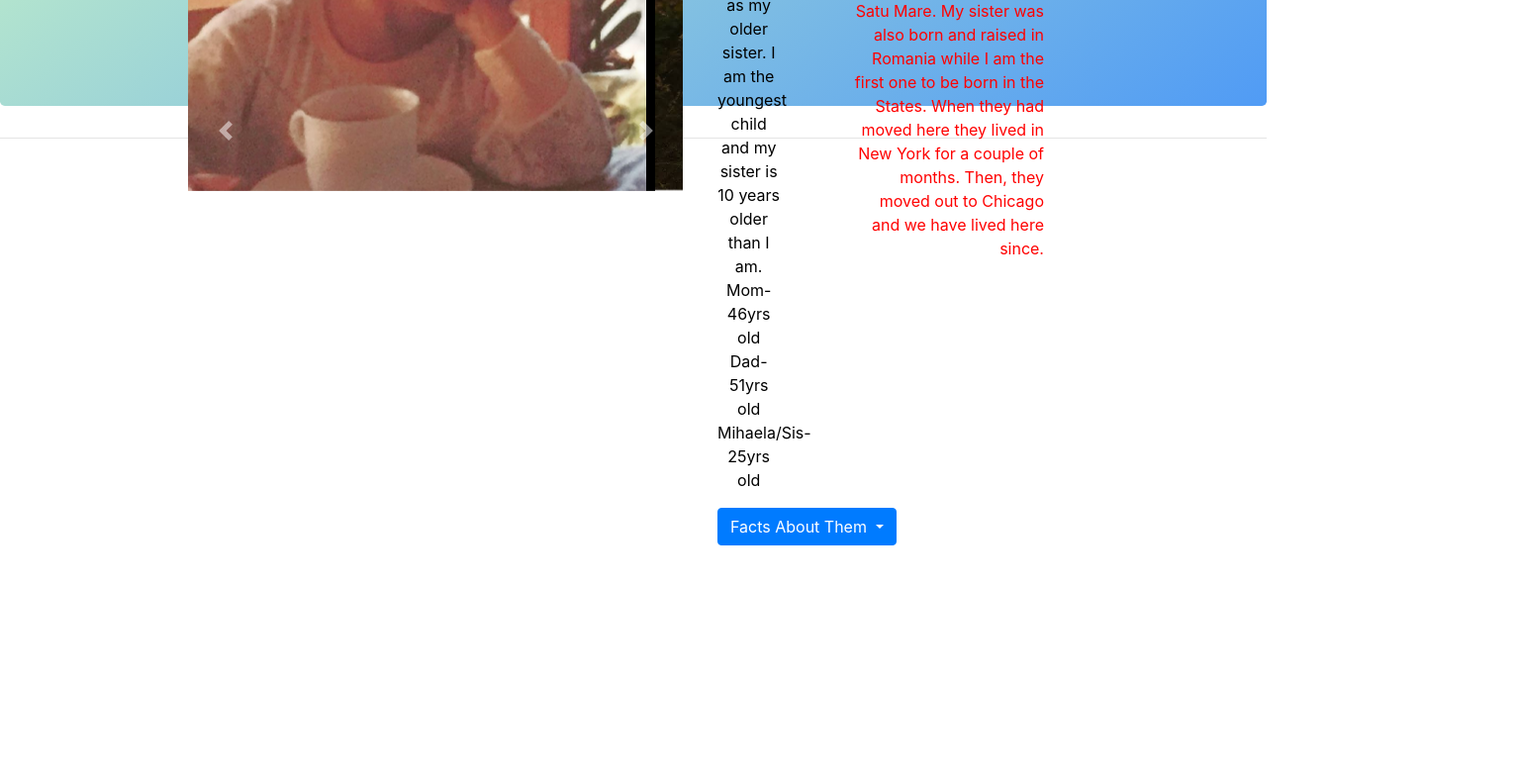
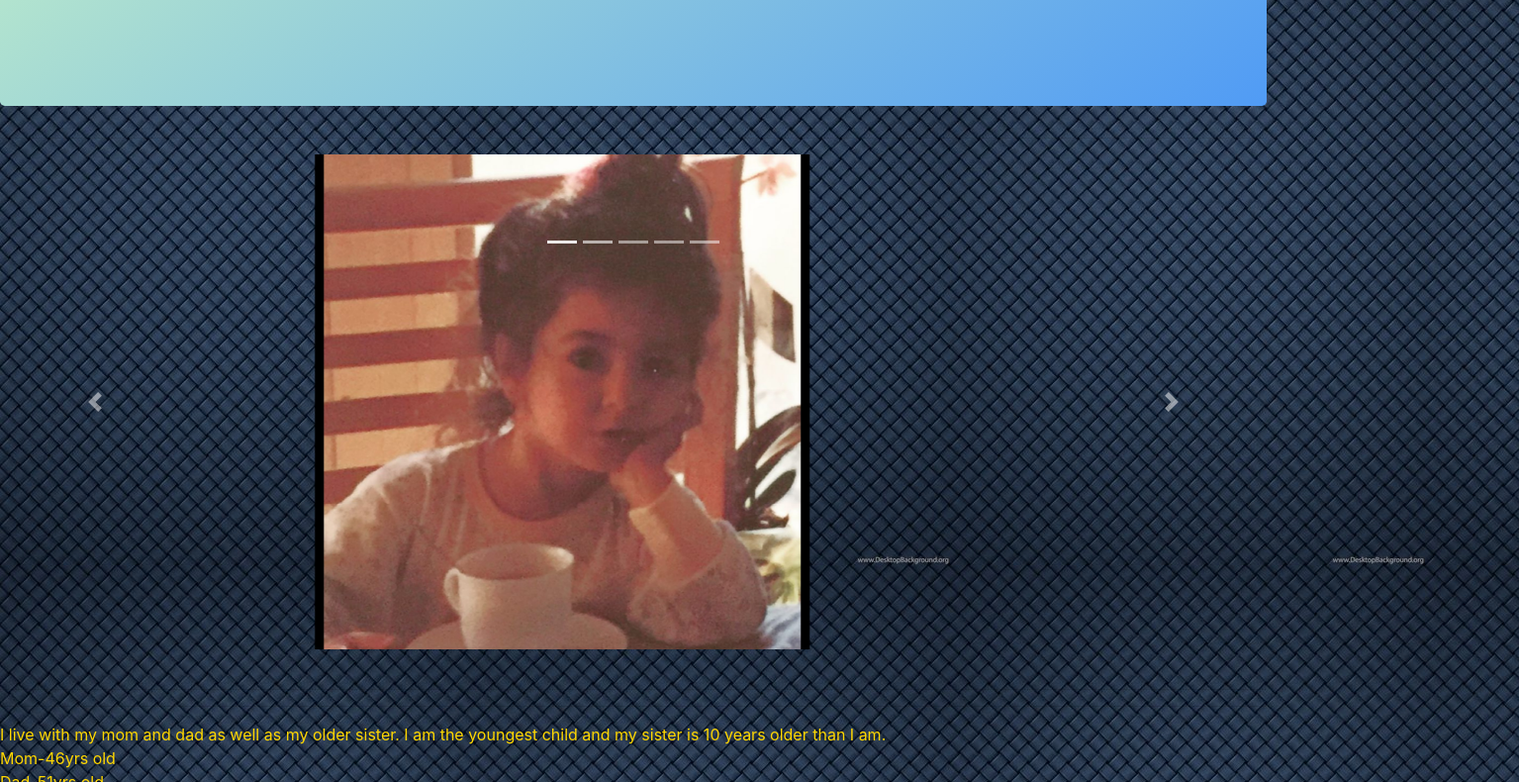
Before and after one commit to Gabzies22/ecs1819-8, a plain HTML site: page WebFinal/index.html in a window 1280 px wide. Shown: the part 229-1019 px from the top of the page at 99% size, 1535 px wide, since content can reach past the window. Before the commit the page ends 800 px from the top, so only its background shows below. Drawn offline with nearby package versions, Linux system fonts and the light colour scheme.

Commit message:
Revised commit

```diff
--- a/WebFinal/index.html
+++ b/WebFinal/index.html
@@ -1,17 +1,19 @@
 <!DOCTYPE html>
 <html>
   <head>
-<!-- Bootstrap CDN-->
- <link rel="stylesheet" type="text/css" href="style.css"
+         <link rel="stylesheet" type="text/css" href="style.css">
             <meta charset="utf-8">
             <meta name="viewport" content="width=device-width, initial-scale=1">
             <link rel="stylesheet" href="https://maxcdn.bootstrapcdn.com/bootstrap/4.2.1/css/bootstrap.min.css">
             <script src="https://ajax.googleapis.com/ajax/libs/jquery/3.3.1/jquery.min.js"></script>
             <script src="https://cdnjs.cloudflare.com/ajax/libs/popper.js/1.14.6/umd/popper.min.js"></script>
             <script src="https://maxcdn.bootstrapcdn.com/bootstrap/4.2.1/js/bootstrap.min.js"></script>
+            <link href="https://fonts.googleapis.com/css?family=Kalam" rel="stylesheet">
+        <title>
+        </title>
 
-            <link href="https://fonts.googleapis.com/css?family=Varela+Round" rel="stylesheet">
   </head>
+  <body>
  <!--bootstrap CDN ends-->
 <body>
 <nav class="navbar navbar-expand-lg bg-dark">
@@ -31,6 +33,7 @@
         </li>
   </ul>
 </nav>
+</div>
         <div class="jumbotron">
             <h2>Some Stuff About Me</h2>
             <h1>Gabriela Pop</h1>
@@ -38,42 +41,50 @@
             </div>
             <hr>
  <!--Carousel Code Starts-->
-  <div class="carousel-indicators" style="text-align:center;">
-  <div id="carouselExampleIndicators" class="carousel slide" data-ride="carousel">
-  <ol class="carousel-indicators">
-    <li data-target="#carouselExampleIndicators" data-slide-to="0" class="active"></li>
-    <li data-target="#carouselExampleIndicators" data-slide-to="1"></li>
-    <li data-target="#carouselExampleIndicators" data-slide-to="2"></li>
-  </ol>
-  <div class="carousel-inner">
+  <!--carosel-->
+        <div id="demo" class="carousel slide" data-ride="carousel">
+
+         <!-- Indicators -->
+         <ul class="carousel-indicators">
+           <li data-target="#demo" data-slide-to="0" class="active"></li>
+           <li data-target="#demo" data-slide-to="1"></li>
+           <li data-target="#demo" data-slide-to="2"></li>
+           <li data-target="#demo" data-slide-to="3"></li>
+           <li data-target="#demo" data-slide-to="4"></li>
+        </ul>
+
+       <!-- The slideshow -->
+       <div class="carousel-inner" style="text-align:center;">
            <div class="carousel-item active">
-      <img class="d-block w-10" width="500px" src="images/young.jpg" alt="First Slide">
+             <img src="images/young.jpg" alt="lil me" width="500px">
          </div>
          <div class="carousel-item">
-      <img class="d-block w-30"  width="500px" src="images/trip.jpg" alt="Second slide">
+           <img src="images/trip.jpg" alt="me and my best friends since day 1" width="500px">
          </div>
          <div class="carousel-item">
-      <img class="d-block w-30" width="500px" src="images/squad2.jpg" alt="Third slide">
+           <img src="images/shots.jpg" alt="soccer" width="500px">
+          </div>
+         <div class="carousel-item">
+           <img src="images/squad2.jpg" alt="my 8th grade city trip" width="500px">
+         </div>
+         <div class="carousel-item">
+           <img src="images/fam.jpg" alt="My familia" width="500px">
          </div>
        </div>
-  <a class="carousel-control-prev" href="#carouselExampleIndicators" role="button" data-slide="prev">
-    <span class="carousel-control-prev-icon" aria-hidden="true"></span>
-    <span class="sr-only">Previous</span>
+
+      <!-- Left and right controls -->
+     <a class="carousel-control-prev" href="#demo" data-slide="prev">
+        <span class="carousel-control-prev-icon"></span>
      </a>
-  <a class="carousel-control-next" href="#carouselExampleIndicators" role="button" data-slide="next">
-    <span class="carousel-control-next-icon" aria-hidden="true"></span>
-    <span class="sr-only">Next</span>
+         <a class="carousel-control-next" href="#demo" data-slide="next">
+          <span class="carousel-control-next-icon"></span>
         </a>
     </div>
+    <br>
     <hr>
-  <!--cards-->
-<div class="container-fluid">
-  <div class="row">
- <div class="col-lg-4" class="card" style="width:400px;">
-  <div class="card-body">
-    <h4 class="card-title" style="color:Teal;">My Family</h4>
-       <img class="card-img-bottom" src="images/fam.jpg" alt="Family Photo" style="width:175%;">
-     <p class="card-text" style="color:black;"> I live with my mom and dad as well as my older sister. I am the youngest child and my sister is 10 years older than I am.
+  <hr>
+  <!--More Info-->
+    <p class="card-text" style="color:gold;"> I live with my mom and dad as well as my older sister. I am the youngest child and my sister is 10 years older than I am.
     <br>Mom-46yrs old
     <br>Dad-51yrs old
     <br>Mihaela/Sis-25yrs old</p>
@@ -90,11 +101,14 @@
 </div>
   </div>
   <br>
-   <div class="col-lg-8">
+  <hr>
+     <div class="col-lg-12">
         <div class="card-body">
-      <h4 class="card-title" style="color:teal;">Where My Family is From</h4>
-      <p align="right" class="card-text" style="color:red;">
-        <br>  Both my father and mother were raised and lived in Romania until 2001 when they moved to the United States. My father is from a region of Romania called Baia Mare and my mother is from Satu Mare. My sister was also born and raised in Romania while I am the first one to be born in the States. When they had moved here they lived in New York for a couple of months. Then, they moved out to Chicago and we have lived here since.
+      <h4 style="color:teal;" align="center">Where My Family is From</h4>
+      <p align="right" class="card-text" style="color:gold;">
+        <br>  Both my father and mother were raised and lived in Romania up to the year of 2001 when they moved to the United States. My father is from the northeastern region of Romania called Baia Mare and my mother is from Satu Mare. My sister was also born and raised in Romania while I am the first one to be born in the United States. When they had moved here they lived in New York for a couple of months. Then, they moved out to Chicago and we have lived here since. I was born and raised in Chicago. I have been playing soccer since I was 7. My family and I enjoy travelling a lot especially road trips because we enjoy the scenic views and making memories together. My favorite trip so far was to California which took a whooping 3-4 days because we stopped in a lot of different states to visit amazing places. I'm also very happy that I am attending my #1 highschool choice. (Lane Tech)
+        </p>
+        <img class="card-img-bottom" src="images/DSC_4556.JPG" alt="me being a weirdo" style="width:1000px;">
 </div>
 </body>
 </html>
--- a/WebFinal/style.css
+++ b/WebFinal/style.css
@@ -2,7 +2,7 @@
     text-align:center;font-family: 'Teko', sans-serif;
     }
 body{
-    background-image: url(images/background.jpg;)
+    background-image: url(images/background.jpg)
 }
 .jumbotron{
     height: 280px; text-align:center; font-family:'Courgette', cursive;
@@ -14,3 +14,16 @@ img {
   margin-left: auto;
   margin-right: auto;
 }
+.col-lg-8{
+    float: right;
+    margin-right: 100px;
+}
+.card-img-bottom{
+    float: left;
+    margin-left:500px;
+}
+.carousel-indicators{
+    float: left;
+    margin-left:200px;
+    margin-bottom:400px;
+}
```
Also changed, not shown: WebFinal/images/raindrops.jpg (added). Lines whose indentation alone changed are shown as unchanged.
